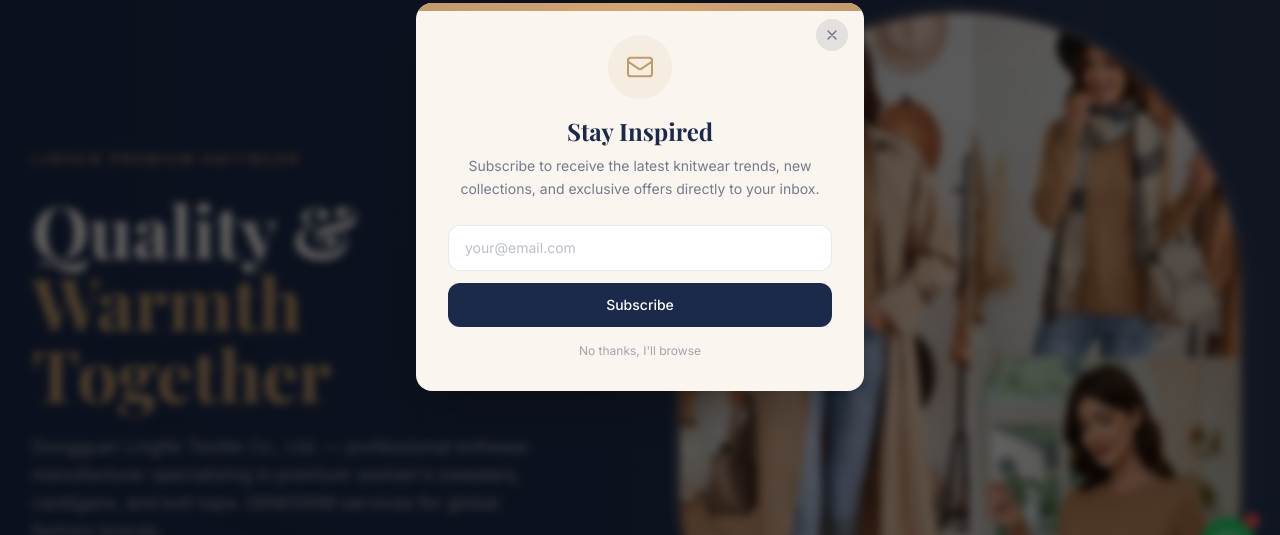
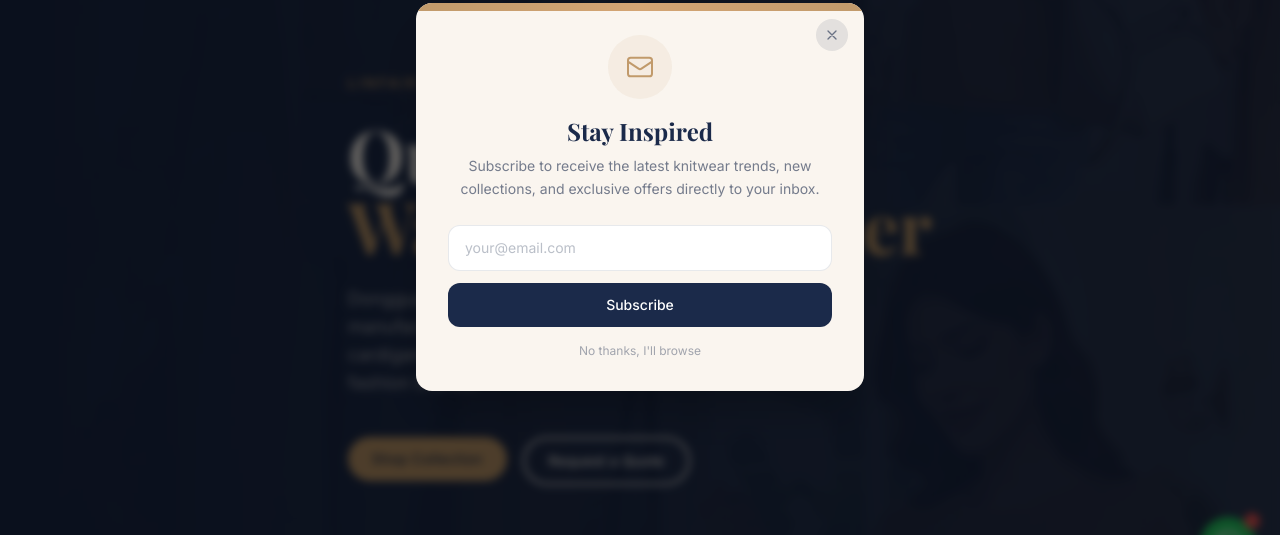
Before and after one commit to loveseweater/linfairwool, a React (Vite) app: page / in a window 1280 px wide. Shown: the part 203-738 px from the top of the page. Built offline with nearby package versions, Linux system fonts and the light colour scheme; no server answers; a web font is replaced by a local one.

Commit message:
Redesign homepage hero: full-bleed product background, remove circular image

```diff
--- a/src/pages/Home.tsx
+++ b/src/pages/Home.tsx
@@ -1,7 +1,6 @@
 import { motion } from 'framer-motion'
 import SectionTitle from '../components/ui/SectionTitle'
 import Button from '../components/ui/Button'
-import HeroCarousel from '../components/ui/HeroCarousel'
 import { useSiteData } from '../utils/useSiteData'
 import { useLang } from '../context/LanguageContext'
 
@@ -39,13 +38,13 @@ export default function Home() {
       {/* Hero Section */}
       <section className="relative min-h-[100svh] flex items-center bg-primary overflow-hidden">
         <div className="absolute inset-0">
-          <HeroCarousel images={hero.heroImages} className="opacity-30" />
-          <div className="absolute inset-0 bg-gradient-to-r from-primary via-primary/95 to-primary/80" />
+          <img src={hero.image} alt="" className="w-full h-full object-cover opacity-40" />
+          <div className="absolute inset-0 bg-gradient-to-r from-primary via-primary/90 to-primary/75" />
         </div>
 
         <div className="container-custom relative z-10 py-28 md:py-28 md:py-32">
-          <div className="grid lg:grid-cols-2 gap-10 md:gap-16 items-center">
-            <div>
+          <div className="flex justify-start">
+            <div className="max-w-2xl">
               <motion.span
                 initial={{ opacity: 0, y: 20 }}
                 animate={{ opacity: 1, y: 0 }}
@@ -89,21 +88,6 @@ export default function Home() {
                 </Button>
               </motion.div>
             </div>
-
-            <motion.div
-              initial={{ opacity: 0, scale: 0.9 }}
-              animate={{ opacity: 1, scale: 1 }}
-              transition={{ duration: 0.8, delay: 0.4 }}
-              className="relative hidden lg:block"
-            >
-              <div className="aspect-[3/4] rounded-full overflow-hidden border-8 border-accent/20">
-                <img
-                  src={hero.image}
-                  alt="Premium wool sweater"
-                  className="w-full h-full object-cover"
-                />
-              </div>
-            </motion.div>
           </div>
         </div>
 
```
